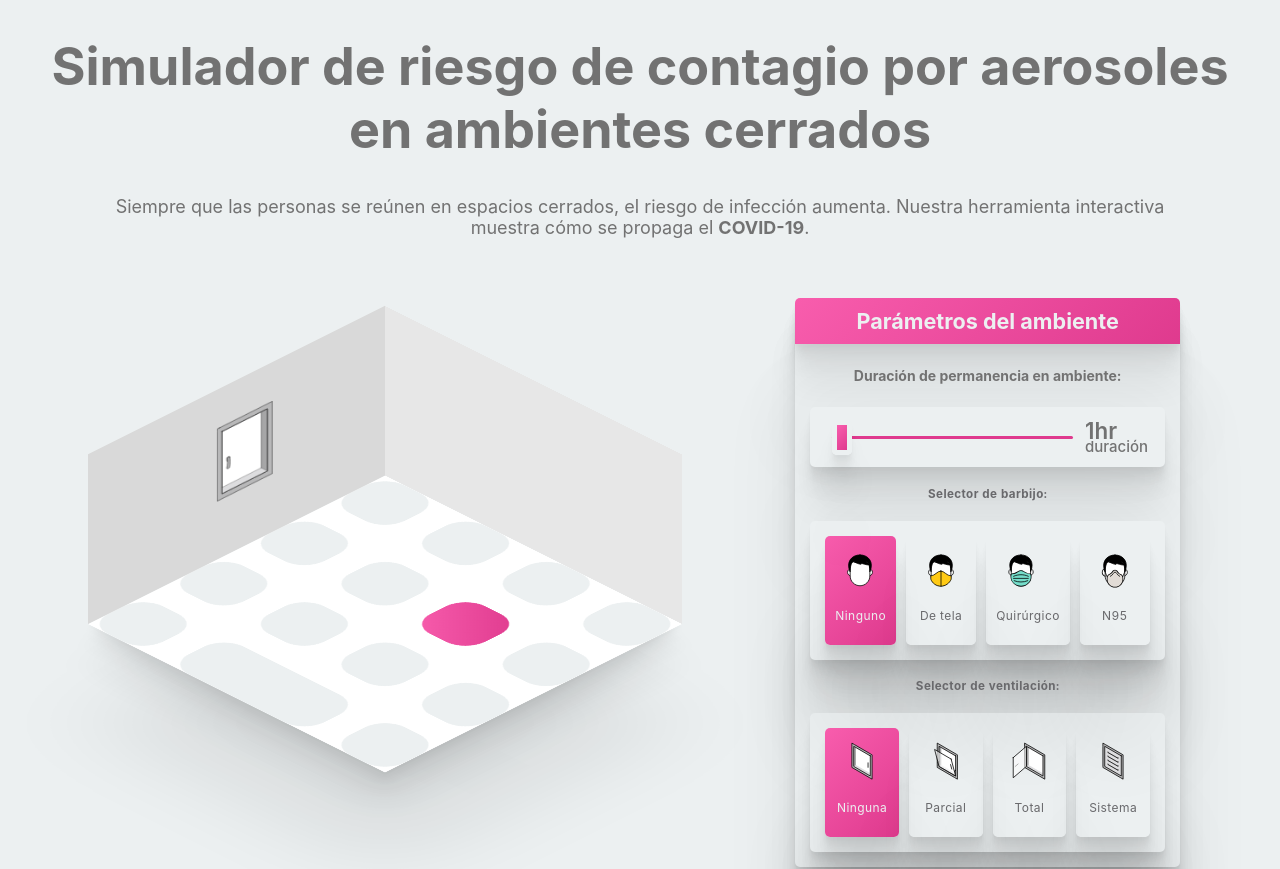
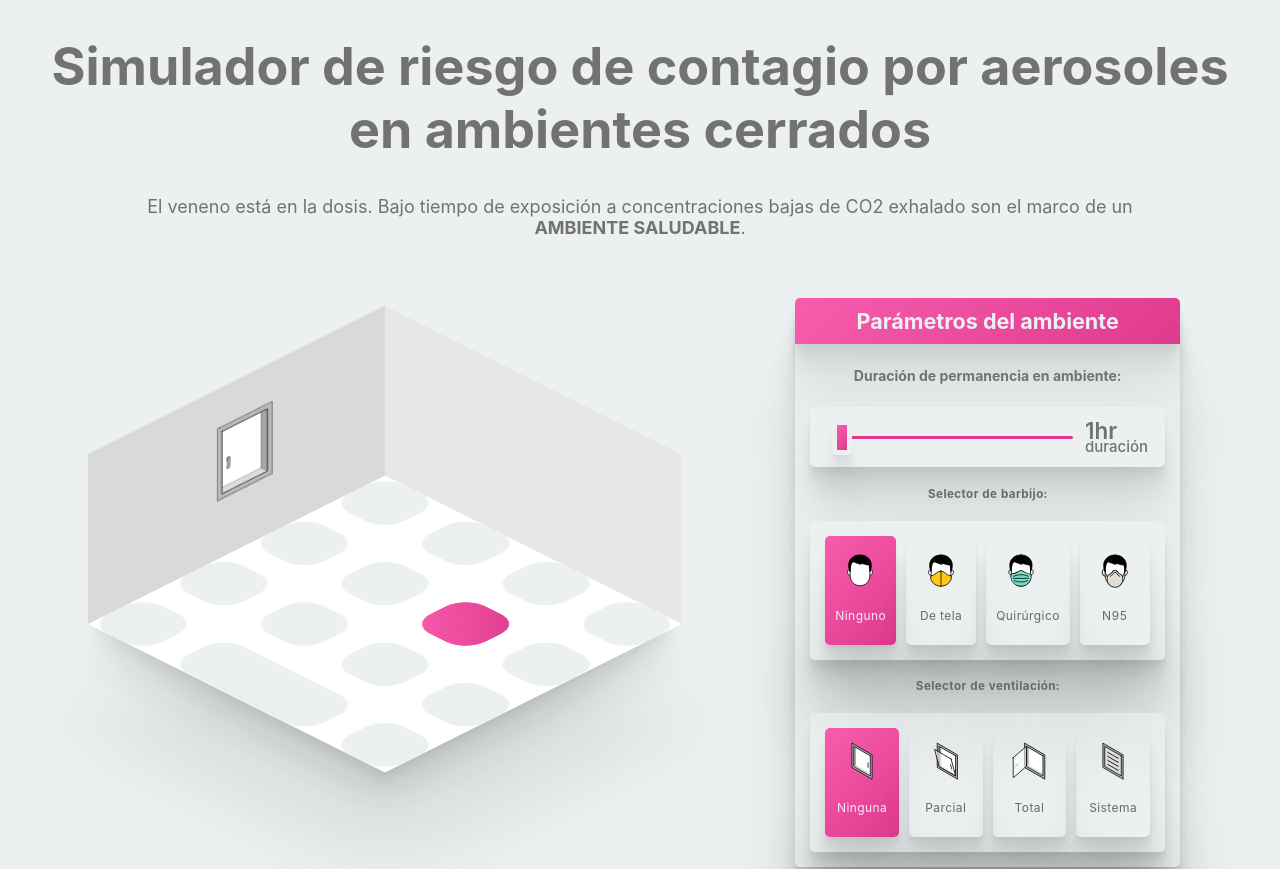
Before and after one commit to ADOX-SA/co2simulation, a React (Create React App) app: page / in a window 1280 px wide. Shown: the top 869 px of the page. Built offline with nearby package versions, Linux system fonts and the light colour scheme; a web font is replaced by a local one.

Commit message:
Actualizo header

```diff
--- a/src/components/Header/index.js
+++ b/src/components/Header/index.js
@@ -7,9 +7,8 @@ export default function Header() {
         Simulador de riesgo de contagio por aerosoles en ambientes cerrados
       </h1>
       <p className="header-text">
-        Siempre que las personas se reúnen en espacios cerrados, el riesgo de
-        infección aumenta. Nuestra herramienta interactiva muestra cómo se
-        propaga el <b>COVID-19</b>.
+        El veneno está en la dosis. Bajo tiempo de exposición a concentraciones
+        bajas de CO2 exhalado son el marco de un <b>AMBIENTE SALUDABLE</b>.
       </p>
     </div>
   );
```
